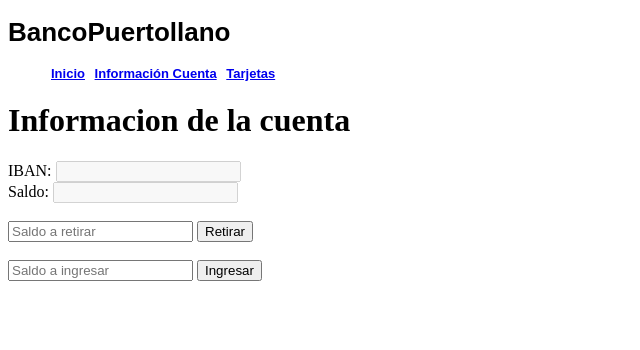
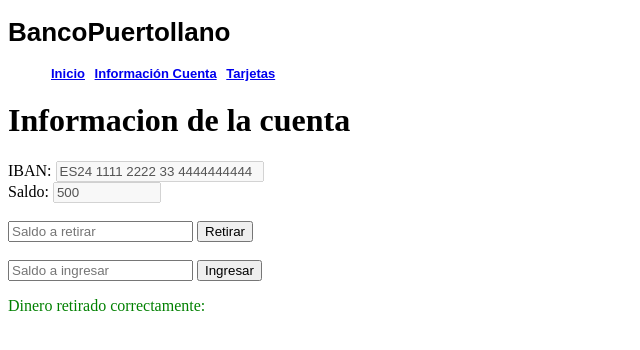
Before and after one commit to aalexgarciagl/ejercicioBancoPuertollano, a plain HTML site: page banco/InfoCuenta.html in a window 1280 px wide. Both pictures are taken after a click on the button "Retirar". Shown: the whole page, without its empty margins (0-640 px from the left). Drawn offline with Linux system fonts and the light colour scheme.

Commit message:
Punto 2.1 terminado

```diff
--- a/banco/InfoCuenta.html
+++ b/banco/InfoCuenta.html
@@ -16,12 +16,12 @@
 
     <h1>Informacion de la cuenta</h1>
 
-    IBAN: <input type="text" disabled="true"> <br>
-    Saldo: <input type="text" disabled="true">
+    IBAN: <input type="text" disabled="true" id="iban" style="width: 200px;"> <br>
+    Saldo: <input type="text" disabled="true" id="saldo" style="width: 100px;">
     <br><br>
 
-    <input type="text" placeholder="Saldo a retirar"> <button>Retirar</button> <br><br>
-    <input type="text" placeholder="Saldo a ingresar"> <button>Ingresar</button>
+    <input type="text" placeholder="Saldo a retirar" id="saldoRetirar"> <button onclick="retirarPulsado()">Retirar</button> <br><br>
+    <input type="text" placeholder="Saldo a ingresar" id="saldoIngresar"> <button onclick="ingresarPulsado()">Ingresar</button>
 
     <p id="avisoDineroIngresado/Retirado"></p>
 
@@ -29,6 +29,7 @@
 
 <script src="app.js">
 </script>
+
 <script>
     cargarDatos()
 </script>
--- a/banco/app.js
+++ b/banco/app.js
@@ -1,18 +1,3 @@
-
-
-function cargarDatos(){
-    /*document.getElementById('idPersona').value = persona.id
-    document.getElementById('nombre').value = persona.nombre
-    document.getElementById('apellido1').value = persona.apellido1
-    document.getElementById('apellido2').value = persona.apellido2
-    document.getElementById('nacionalidad').value = persona.nacionalidad*/
-    menu = document.getElementById('menu').innerHTML
-}
-
-function cargarCabecera(dest){
- document.getElementById(dest).innerHTML = '   <h1>BancoPuertollano</h1>    <ul>        <li><a href="index.html">Inicio</a></li>        <li><a href="infoCuenta.html">Informaci&#243;n Cuenta</a></li>             <li><a href="tarjetas.html">Tarjetas</a></li>    </ul>'
-}
-
 class Banco{
   iban
   saldo
@@ -36,3 +21,36 @@ class Tarjeta{
     this.activa = activa
   }
 }
+
+
+
+var cuentaBancaria = new Banco("ES24 1111 2222 33 4444444444",500,[])
+
+function retirarPulsado(){
+  var saldoRetirar = document.getElementById("saldoRetirar").value
+  var aviso = document.getElementById("avisoDineroIngresado/Retirado")
+  if(saldoRetirar>cuentaBancaria.saldo){
+    aviso.style.color = "red";
+    aviso.innerText = "Saldo insuficiente."
+  }else{
+    aviso.style.color = "green"
+    aviso.innerText = "Dinero retirado correctamente: "+saldoRetirar
+    cuentaBancaria.saldo -= saldoRetirar
+    cargarDatos()
+  }
+}
+
+function ingresarPulsado(){
+
+}
+
+
+function cargarDatos(){
+    document.getElementById("iban").value = cuentaBancaria.iban
+    document.getElementById("saldo").value = cuentaBancaria.saldo
+    menu = document.getElementById('menu').innerHTML
+}
+
+function cargarCabecera(dest){
+  document.getElementById(dest).innerHTML = '   <h1>BancoPuertollano</h1>    <ul>        <li><a href="index.html">Inicio</a></li>        <li><a href="infoCuenta.html">Informaci&#243;n Cuenta</a></li>             <li><a href="tarjetas.html">Tarjetas</a></li>    </ul>'
+}
```
